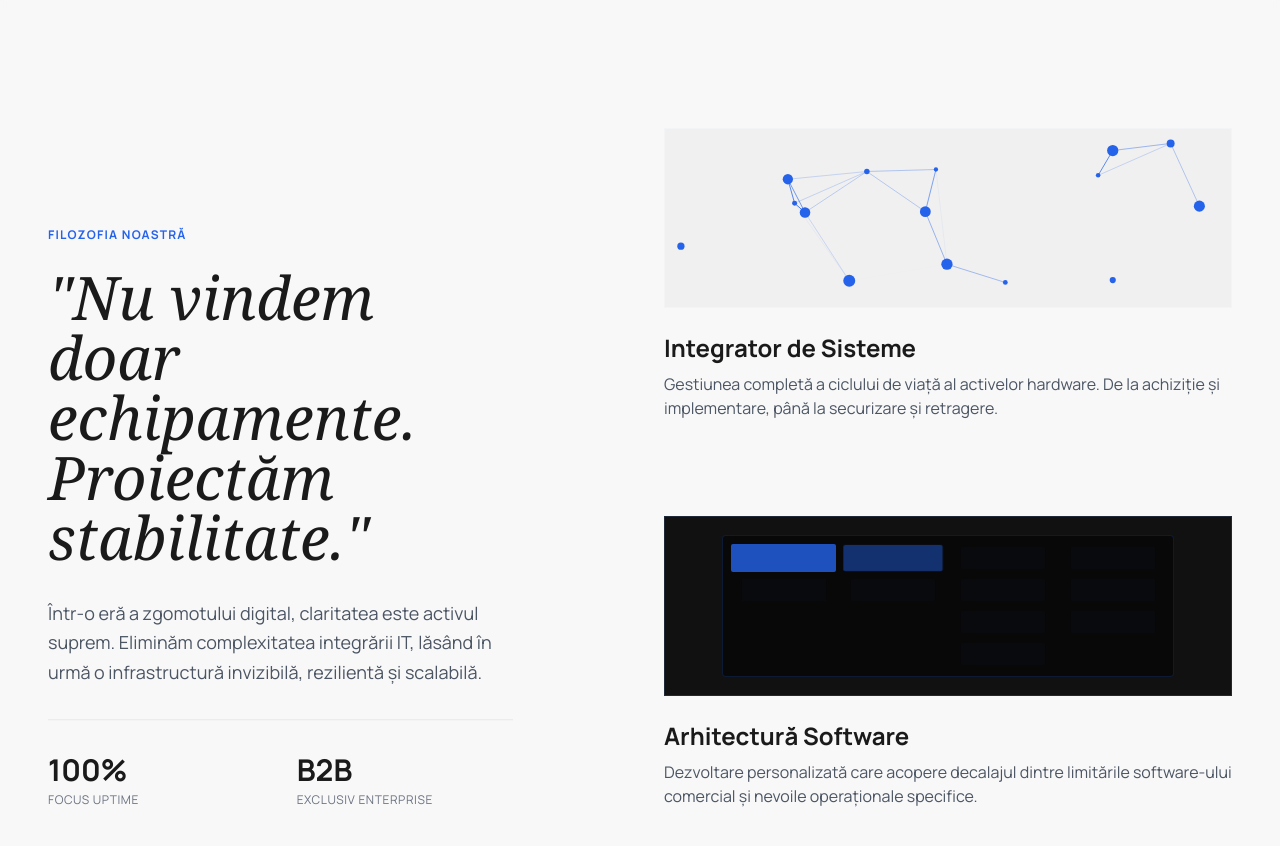
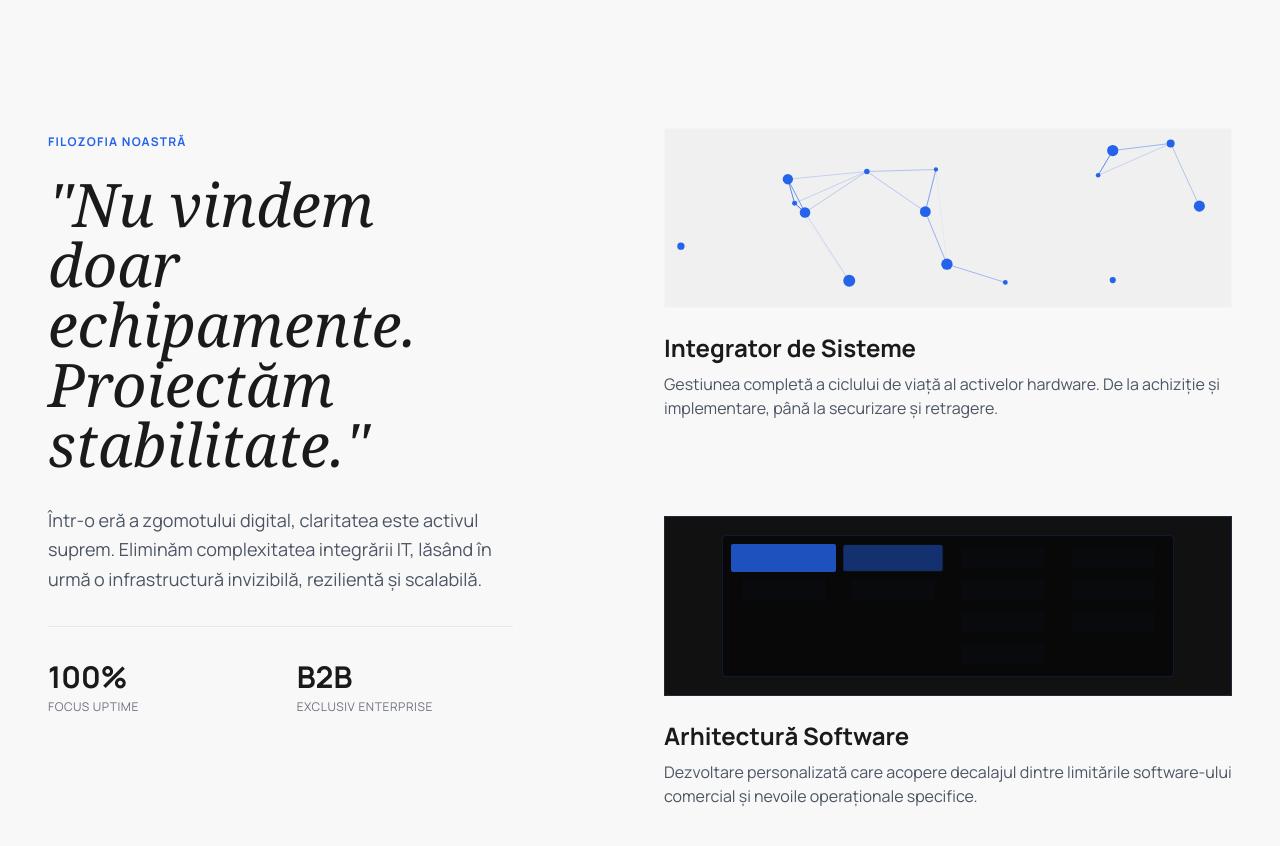
Before and after one commit to SmartControlSRL/itd, a plain HTML site: page index.html in a window 1280 px wide. Shown: the part 800-1646 px from the top of the page. Drawn offline with nearby package versions, Linux system fonts and the light colour scheme; a web font is replaced by a local one.

Commit message:
Update sticky div class for alignment improvement
Removed the 'top-32' class from the sticky div for better alignment.

```diff
--- a/index.html
+++ b/index.html
@@ -275,7 +275,7 @@
 
         <div class="grid grid-cols-1 md:grid-cols-12 gap-12 relative z-10">
             <div class="md:col-span-5">
-                <div class="sticky top-32">
+                <div class="sticky">
                     <!-- REPLACED: Removed border pill for better alignment -->
                     <span class="inline-block text-xs font-bold uppercase tracking-widest mb-6 text-blue-600">Filozofia Noastră</span>
 
```
